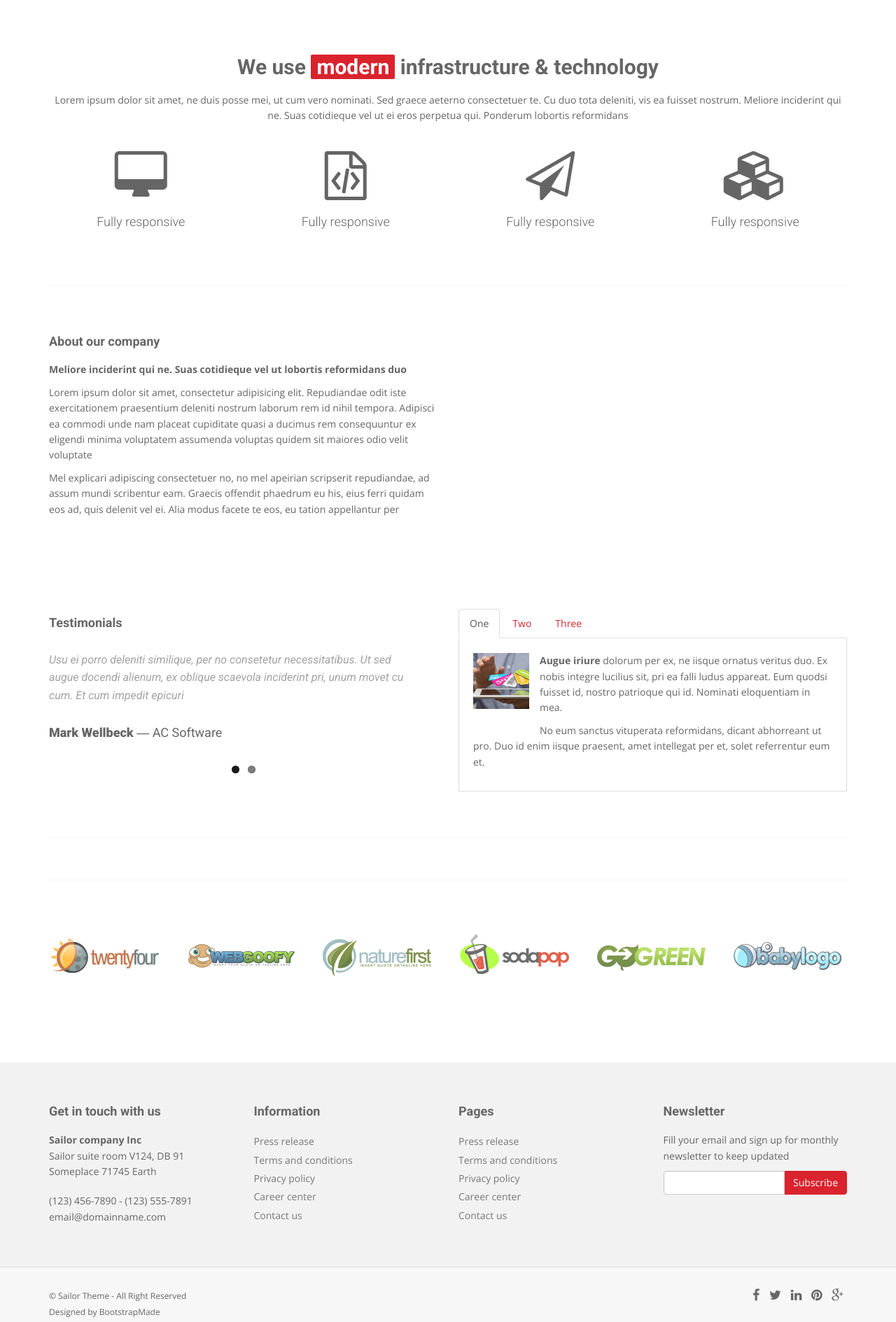
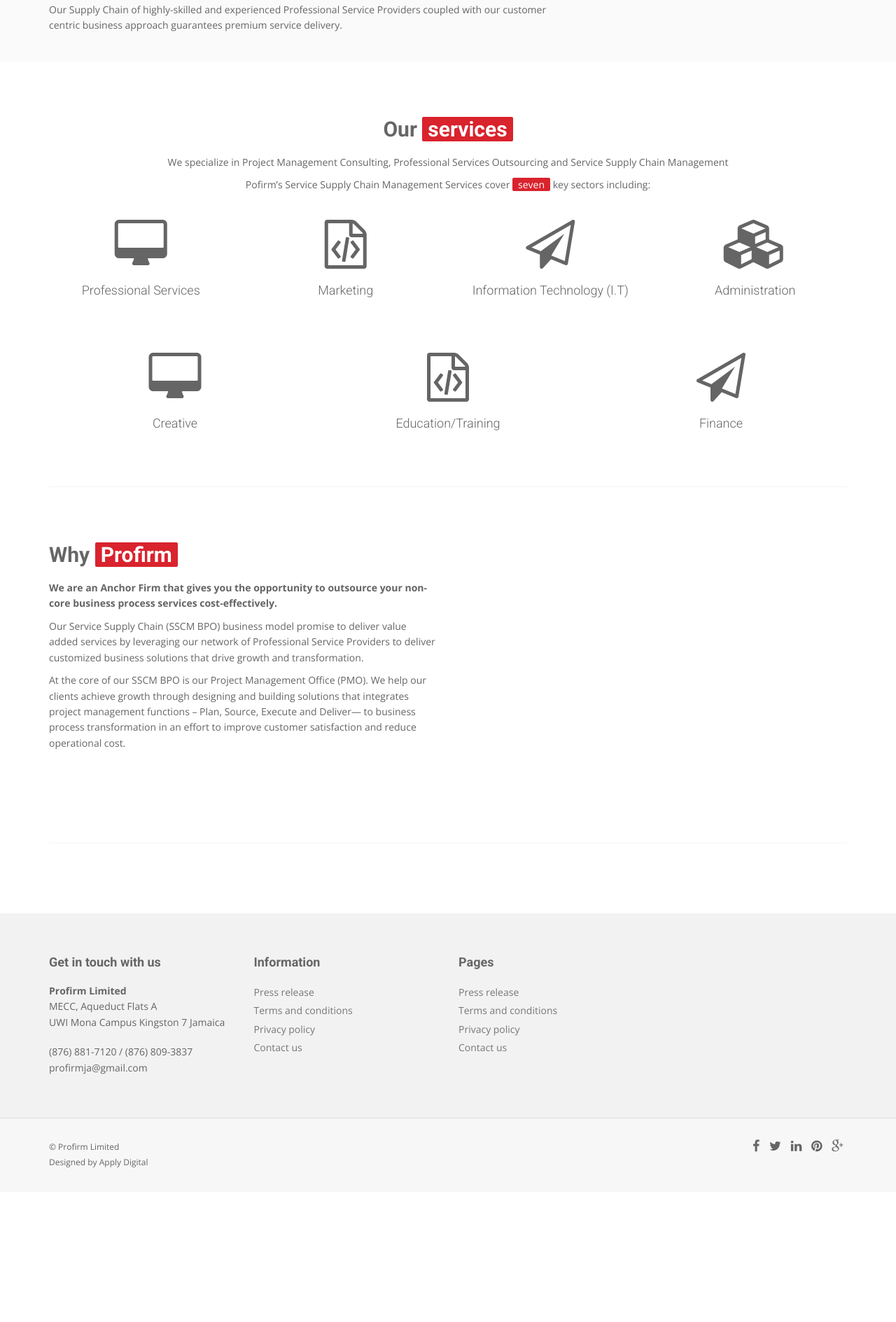
Before and after one commit to colinhdd/Profirm, a plain HTML site: page index.html in a window 1280 px wide. Shown: the part 881-2770 px from the top of the page at 70% size. After the commit the page ends 2584 px from the top, so only its background shows below. Drawn offline with nearby package versions, Linux system fonts and the light colour scheme.

Commit message:
major chnages

```diff
--- a/index.html
+++ b/index.html
@@ -3,7 +3,7 @@
 
 <head>
 	<meta charset="utf-8">
-	<title>Sailor - Bootstrap 3 corporate template</title>
+	<title>Profirm Jamaica Limited</title>
 	<meta name="viewport" content="width=device-width, initial-scale=1.0" />
 	<meta name="description" content="Bootstrap 3 template for corporate business" />
 	<!-- css -->
@@ -39,12 +39,14 @@
 					<div class="row">
 						<div class="col-md-6">
 							<ul class="topleft-info">
-								<li><i class="fa fa-phone"></i> +62 088 999 123</li>
+								<li><i class="fa fa-phone"></i> +1 (876) 881-7120</li>
 							</ul>
 						</div>
 						<div class="col-md-6">
-							<div class="sb-search">
-								<p>email</p>
+							<div class="align-right">
+								<ul class="topleft-info">
+									<li>profirmja@gmail.com</li>
+								</ul>
 							</div>
 
 
@@ -66,8 +68,8 @@
 					<div class="navbar-collapse collapse ">
 						<ul class="nav navbar-nav">
 							<li class="active"><a href="#">Home </a></li>
-							<li><a href="portfolio.html">Portfolio</a></li>
-							<li><a href="contact.html">Contact</a></li>
+							<li><a href="#">Portfolio</a></li>
+							<li><a href="#">Contact</a></li>
 						</ul>
 					</div>
 				</div>
@@ -86,26 +88,27 @@
 						<div id="main-slider" class="main-slider flexslider">
 							<ul class="slides">
 								<li>
-									<img src="img/slides/flexslider/1.jpg" alt="" />
+									<img src="img/slides/flexslider/1.jpg" alt=""/>
 									<div class="flex-caption">
-										<h3>Modern Design</h3>
-										<p>Duis fermentum auctor ligula ac malesuada. Mauris et metus odio, in pulvinar urna</p>
+										<h3> Our Vision</h3>
+										<p>Our vision is to create a Service Supply Chain Value Network by leveraging the power of People, Processes and Technology. </p>
 										<a href="#" class="btn btn-theme">Learn More</a>
 									</div>
 								</li>
 								<li>
 									<img src="img/slides/flexslider/2.jpg" alt="" />
 									<div class="flex-caption">
-										<h3>Fully Responsive</h3>
-										<p>Sodales neque vitae justo sollicitudin aliquet sit amet diam curabitur sed fermentum.</p>
+										<h3>Our Mission</h3>
+										<p>Our mission is to deliver customized business solutions with professionalism and expertise  by providing access to a digitally-empowered workforce.</p>
 										<a href="#" class="btn btn-theme">Learn More</a>
 									</div>
 								</li>
 								<li>
 									<img src="img/slides/flexslider/3.jpg" alt="" />
 									<div class="flex-caption">
-										<h3>Clean & Fast</h3>
-										<p>Lorem ipsum dolor sit amet, consectetur adipiscing elit donec mer lacinia.</p>
+										<h3>Our Goal</h3>
+										<p>Our goal is to ensure that we build a network of highly skilled and dedicated Professional Service Providers  to allow us to not only meet our clients’ needs but exceed them as well.
+										</p>
 										<a href="#" class="btn btn-theme">Learn More</a>
 									</div>
 								</li>
@@ -123,13 +126,14 @@
 				<div class="row">
 					<div class="col-lg-8">
 						<div class="cta-text">
-							<h2>Awesome site template <span>corporate</span> business</h2>
-							<p> Etiam adipiscing, justo quis feugiat.Suspendisse eu erat quam. Vivamus porttitor eros quis nisi lacinia sed interdum</p>
+							<h2>Who <span>we are</span></h2>
+							<p>Profirm Limited is a Professional Services Firm that offers Outsourcing and Consulting solutions. We cover project, task-based and knowledge- Intensive processes across all business industries.</p>
+							<p>Our Supply Chain of highly-skilled and experienced Professional Service Providers coupled with our customer centric business approach guarantees premium service delivery.</p>
 						</div>
 					</div>
 					<div class="col-lg-4">
 						<div class="cta-btn">
-							<a href="#" class="btn btn-theme btn-lg">Grab it now <i class="fa fa-angle-right"></i></a>
+							<a href="#" class="btn btn-theme btn-lg">Contact us <i class="fa fa-angle-right"></i></a>
 						</div>
 					</div>
 				</div>
@@ -141,13 +145,15 @@
 				<div class="row">
 					<div class="col-lg-12">
 						<div class="text-center">
-							<h2>We use <span class="highlight">modern</span> infrastructure & technology</h2>
-							<p>Lorem ipsum dolor sit amet, ne duis posse mei, ut cum vero nominati. Sed graece aeterno consectetuer te. Cu duo tota deleniti, vis ea fuisset nostrum. Meliore inciderint qui ne. Suas cotidieque vel ut ei eros perpetua qui. Ponderum lobortis reformidans</p>
+							<h2>Our <span class="highlight">services</span></h2>
+							<p>We specialize in Project Management Consulting, Professional Services Outsourcing and Service Supply Chain Management</p>
+							<p>Pofirm’s Service Supply Chain Management Services cover <span class="highlight">seven</span> key sectors including:</p>
 						</div>
 					</div>
 				</div>
 			</div>
 
+			<!-- First set of four -->
 			<div class="container">
 				<div class="row">
 					<div class="col-lg-12">
@@ -158,7 +164,7 @@
 										<div class="icon">
 											<i class="fa fa-desktop fa-5x"></i>
 										</div>
-										<h4>Fully responsive</h4>
+										<h4>Professional Services</h4>
 									</div>
 								</div>
 							</div>
@@ -168,7 +174,7 @@
 										<div class="icon">
 											<i class="fa fa-file-code-o fa-5x"></i>
 										</div>
-										<h4>Fully responsive</h4>
+										<h4>Marketing</h4>
 									</div>
 								</div>
 							</div>
@@ -178,7 +184,7 @@
 										<div class="icon">
 											<i class="fa fa-paper-plane-o fa-5x"></i>
 										</div>
-										<h4>Fully responsive</h4>
+										<h4>Information Technology (I.T)</h4>
 									</div>
 								</div>
 							</div>
@@ -188,7 +194,48 @@
 										<div class="icon">
 											<i class="fa fa-cubes fa-5x"></i>
 										</div>
-										<h4>Fully responsive</h4>
+										<h4>Administration</h4>
+									</div>
+								</div>
+							</div>
+						</div>
+					</div>
+				</div>
+			</div>
+
+			<!-- Second set of three -->
+
+			<div class="container">
+				<div class="row">
+					<div class="col-lg-12">
+						<div class="row">
+							<div class="col-sm-4 col-md-4 col-lg-4">
+								<div class="box">
+									<div class="aligncenter">
+										<div class="icon">
+											<i class="fa fa-desktop fa-5x"></i>
+										</div>
+										<h4>Creative </h4>
+									</div>
+								</div>
+							</div>
+							<div class="col-sm-4 col-md-4 col-lg-4">
+								<div class="box">
+									<div class="aligncenter">
+										<div class="icon">
+											<i class="fa fa-file-code-o fa-5x"></i>
+										</div>
+										<h4>Education/Training</h4>
+									</div>
+								</div>
+							</div>
+							<div class="col-sm-4 col-md-4 col-lg-4">
+								<div class="box">
+									<div class="aligncenter">
+										<div class="icon">
+											<i class="fa fa-paper-plane-o fa-5x"></i>
+										</div>
+										<h4>Finance</h4>
 									</div>
 								</div>
 							</div>
@@ -213,14 +260,13 @@
 					<div class="col-lg-12">
 						<div class="row">
 							<div class="col-sm-6 col-lg-6">
-								<h4>About our company</h4>
-								<p><strong>Meliore inciderint qui ne. Suas cotidieque vel ut lobortis reformidans duo</strong></p>
+									<h2>Why <span class="highlight">Profirm</span></h2>
+								<p><strong>We are an Anchor Firm that gives you the opportunity to outsource your non-core business process services cost-effectively. </strong></p>
 								<p>
-									Lorem ipsum dolor sit amet, consectetur adipisicing elit. Repudiandae odit iste exercitationem praesentium deleniti nostrum laborum rem id nihil tempora. Adipisci ea commodi unde nam placeat cupiditate quasi a ducimus rem consequuntur ex eligendi minima
-									voluptatem assumenda voluptas quidem sit maiores odio velit voluptate
+									Our Service Supply Chain (SSCM BPO) business model promise to deliver value added services by leveraging our network of  Professional Service Providers to deliver customized business solutions that drive growth and transformation.
 								</p>
 								<p>
-									Mel explicari adipiscing consectetuer no, no mel apeirian scripserit repudiandae, ad assum mundi scribentur eam. Graecis offendit phaedrum eu his, eius ferri quidam eos ad, quis delenit vel ei. Alia modus facete te eos, eu tation appellantur per
+										At the core of our SSCM BPO is our Project Management Office (PMO). We help our clients achieve growth through designing and building solutions that integrates project management functions – Plan, Source, Execute and Deliver— to business process transformation in an effort to improve customer satisfaction and reduce operational cost.
 								</p>
 							</div>
 							<div class="col-sm-6 col-lg-6">
@@ -306,7 +352,7 @@
 				</div>
 			</div> -->
 
-			<div class="container">
+			<!-- <div class="container">
 				<div class="row">
 					<div class="col-lg-12">
 						<div class="row">
@@ -361,7 +407,7 @@
 						</div>
 					</div>
 				</div>
-			</div>
+			</div> -->
 
 			<!-- divider -->
 			<div class="container">
@@ -547,19 +593,8 @@
 			</div> -->
 
 
-			<!-- divider -->
-			<div class="container">
-				<div class="row">
-					<div class="col-lg-12">
-						<div class="solidline">
-						</div>
-					</div>
-				</div>
-			</div>
-			<!-- end divider -->
-
 			<!-- clients -->
-			<div class="container">
+			<!-- <div class="container">
 				<div class="row">
 					<div class="col-xs-6 col-md-2 aligncenter client">
 						<img alt="logo" src="img/clients/logo1.png" class="img-responsive" />
@@ -585,7 +620,7 @@
 					</div>
 
 				</div>
-			</div>
+			</div> -->
 
 		</section>
 
@@ -596,12 +631,15 @@
 						<div class="widget">
 							<h4>Get in touch with us</h4>
 							<address>
-					<strong>Sailor company Inc</strong><br>
-					 Sailor suite room V124, DB 91<br>
-					 Someplace 71745 Earth </address>
+					<strong>Profirm Limited</strong><br>
+					MECC, Aqueduct Flats A<br>
+					UWI Mona Campus
+					Kingston 7
+					Jamaica
+					</address>
 							<p>
-								<i class="icon-phone"></i> (123) 456-7890 - (123) 555-7891 <br>
-								<i class="icon-envelope-alt"></i> email@domainname.com
+								<i class="icon-phone"></i> (876) 881-7120 / (876) 809-3837 <br>
+								<i class="icon-envelope-alt"></i> profirmja@gmail.com
 							</p>
 						</div>
 					</div>
@@ -612,7 +650,6 @@
 								<li><a href="#">Press release</a></li>
 								<li><a href="#">Terms and conditions</a></li>
 								<li><a href="#">Privacy policy</a></li>
-								<li><a href="#">Career center</a></li>
 								<li><a href="#">Contact us</a></li>
 							</ul>
 						</div>
@@ -625,21 +662,8 @@
 								<li><a href="#">Press release</a></li>
 								<li><a href="#">Terms and conditions</a></li>
 								<li><a href="#">Privacy policy</a></li>
-								<li><a href="#">Career center</a></li>
 								<li><a href="#">Contact us</a></li>
 							</ul>
-						</div>
-					</div>
-					<div class="col-sm-3 col-lg-3">
-						<div class="widget">
-							<h4>Newsletter</h4>
-							<p>Fill your email and sign up for monthly newsletter to keep updated</p>
-							<div class="form-group multiple-form-group input-group">
-								<input type="email" name="email" class="form-control">
-								<span class="input-group-btn">
-                            <button type="button" class="btn btn-theme btn-add">Subscribe</button>
-                        </span>
-							</div>
 						</div>
 					</div>
 				</div>
@@ -649,15 +673,9 @@
 					<div class="row">
 						<div class="col-lg-6">
 							<div class="copyright">
-								<p>&copy; Sailor Theme - All Right Reserved</p>
+								<p>&copy; Profirm Limited</p>
 								<div class="credits">
-									<!--
-                    All the links in the footer should remain intact.
-                    You can delete the links only if you purchased the pro version.
-                    Licensing information: https://bootstrapmade.com/license/
-                    Purchase the pro version with working PHP/AJAX contact form: https://bootstrapmade.com/buy/?theme=Sailor
-                  -->
-									Designed by <a href="https://bootstrapmade.com/">BootstrapMade</a>
+									Designed by <a href="#/">Apply Digital</a>
 								</div>
 							</div>
 						</div>
```
